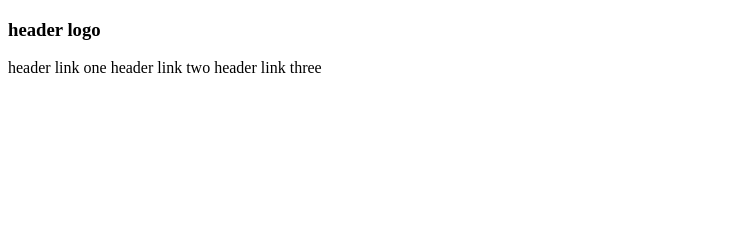
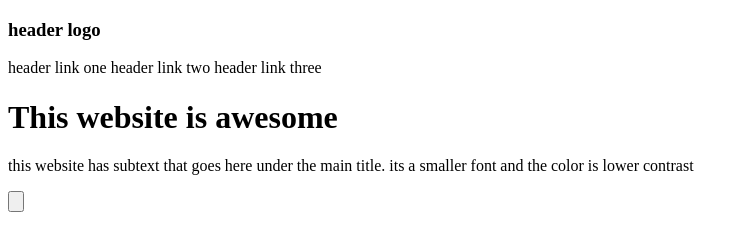
Before and after one commit to aidenscattergood/landing-page, a plain HTML site: page index.html in a window 1280 px wide. Shown: the whole page, without its empty margins (0-747 px from the left). Drawn offline with Linux system fonts and the light colour scheme.

Commit message:
Add main text and subtext with button

```diff
--- a/index.html
+++ b/index.html
@@ -12,5 +12,8 @@
 <a>header link one</a>
 <a>header link two</a>
 <a>header link three</a>
+<h1>This website is awesome</h1>
+<p>this website has subtext that goes here under the main title. its a smaller font and the color is lower contrast </p>
+<input type="button">
 </div>
 </html>
```
